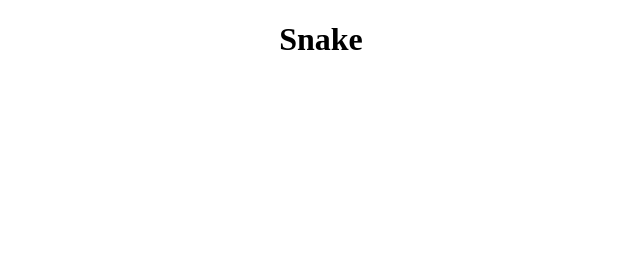
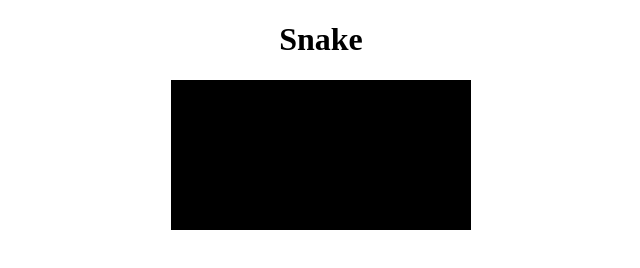
Before and after one commit to nureddyn/2_Player_Snake, a plain HTML site: page index.html in a window 1280 px wide. Shown: the whole page, without its empty margins (319-959 px from the left). Drawn offline with Linux system fonts and the light colour scheme.

Commit message:
script file created & first board class approach added

```diff
--- a/index.html
+++ b/index.html
@@ -5,8 +5,11 @@
     <meta name="viewport" content="width=device-width, initial-scale=1.0">
     <title>2 Player Snake</title>
     <link rel="stylesheet" href="style.css">
+    <script src="script.js" defer></script>
 </head>
 <body>
     <h1>Snake</h1>
+
+    <canvas class="board"></canvas>
 </body>
 </html>
--- /dev/null
+++ b/script.js
@@ -0,0 +1,23 @@
+class Board {
+    constructor() {
+        this.domElement = document.querySelector('.board');
+        this.context = this.domElement.getContext('2d');
+        this.blockSize = 25;
+        this.rows = 20;
+        this.columns = 20;
+        this.height = this.rows * this.blockSize;
+        this.width = this.columns * this.blockSize;
+    }
+
+    make() {
+        this.context.fillStyle = 'black';
+        this.context.fillRect(0, 0, board.height, board.width);
+    }
+}
+
+
+let board = new Board();
+
+document.addEventListener('DOMContentLoaded', () => {
+    board.make();
+});
```
